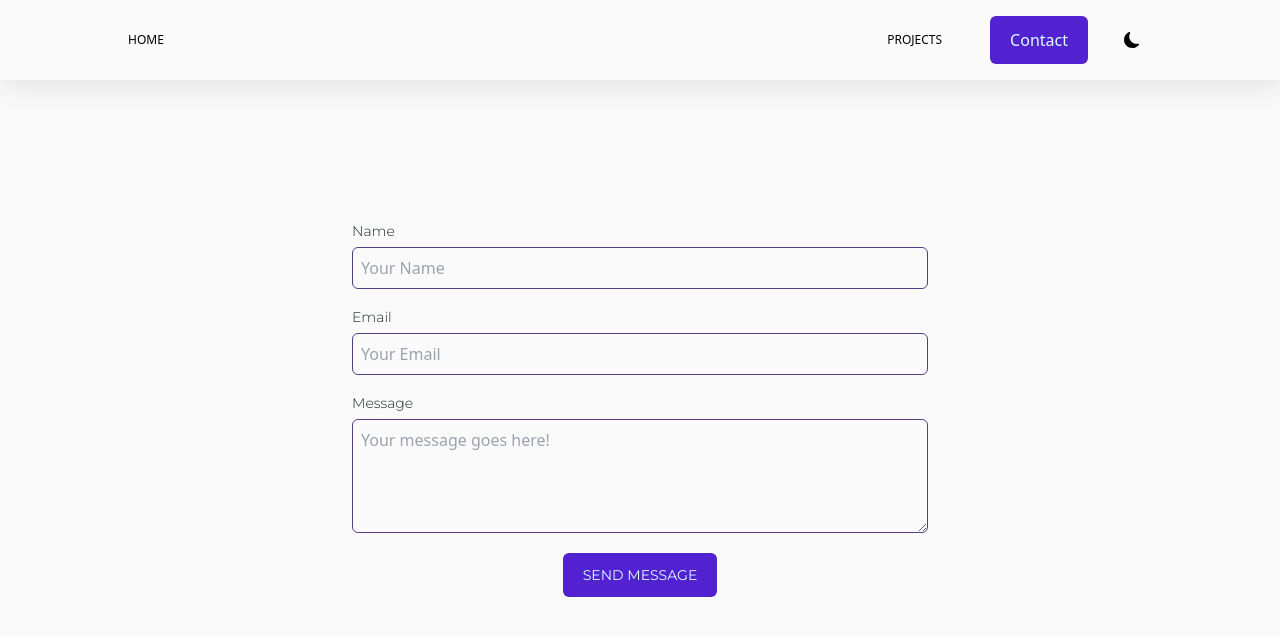
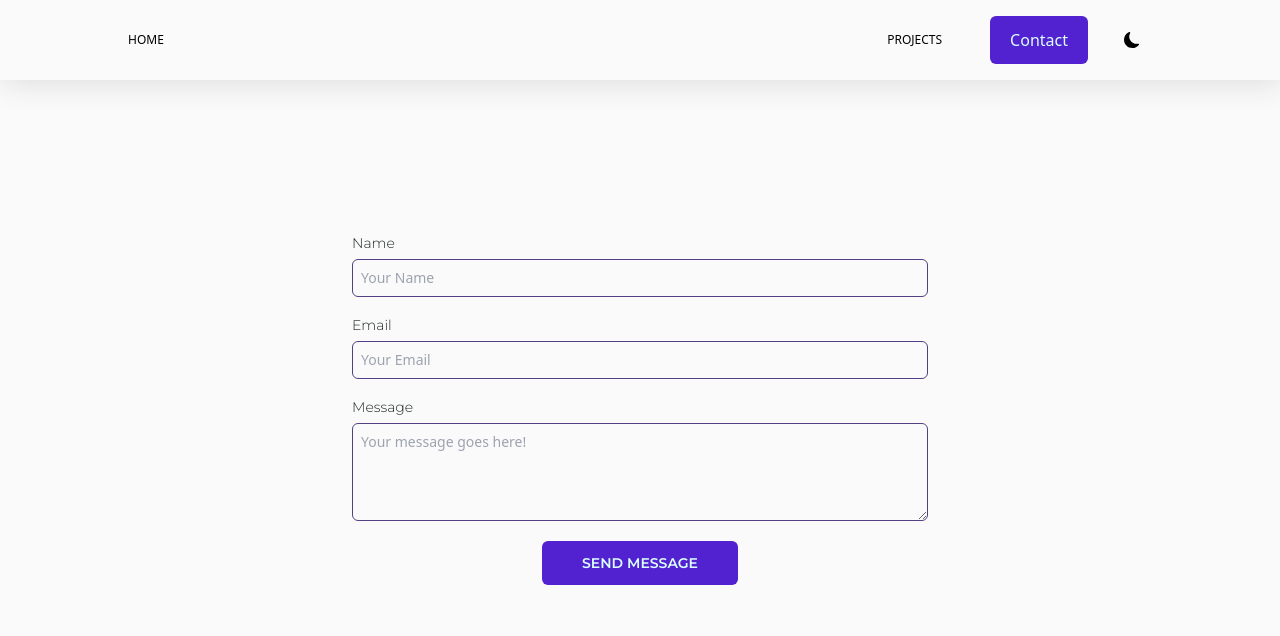
Before and after one commit to francociprian/example, a React (Create React App) app: page /contact in a window 1280 px wide. Shown: the top 636 px of the page. Built offline with nearby package versions, Linux system fonts and the light colour scheme.

Commit message:
Changing color theme

```diff
--- a/src/App.css
+++ b/src/App.css
@@ -4,3 +4,6 @@
     background-clip: text;
     text-fill-color: transparent;
 }
+
+/* background-image: linear-gradient(to right, #4AC29A 0%, #BDFFF3  51%, #4AC29A  100%); */
+/* background-image: linear-gradient(to right, #FFAFBD 0%, #ffc3a0  51%, #FFAFBD  100%); */
--- a/src/Pages/Contact.js
+++ b/src/Pages/Contact.js
@@ -22,7 +22,7 @@ const FormContact = () => {
           style={{transition: 'all 4s ease-in-out'}}
           method="post"
           action="">
-          <label htmlFor='name' className='mt-5 pb-2 font-light font-Montserrat text-[14px] leading-4 dark:text-textDark text-textLight'>Name</label>
+          <label htmlFor='name' className='mt-5 pb-2 font-light font-Montserrat text-[14px] leading-4 dark:text-white text-textLight'>Name</label>
           <input
             name="name"
             value={name}
@@ -30,16 +30,16 @@ const FormContact = () => {
             type="text"
             className="
               w-full bg-bgLight dark:bg-bgDark
-              dark:text-textDark text-textLight
-              rounded-md p-2
-              border border-[#534084] dark:border-textDark
-              outline-2 outline-purple-800 dark:outline-[#00F5A0]
-              focus:ring-2 focus:ring-purple-800 focus:dark:ring-1 focus:dark:ring-[#00F5A0]
+              dark:text-white text-textLight
+              text-sm rounded-md p-2
+              border border-[#534084] dark:border-gray-200
+              outline-2 outline-purple-800 dark:outline-[#FFAFBD]
+              focus:ring-2 focus:ring-purple-800 focus:dark:ring-1 focus:dark:ring-[#FFAFBD]
               "
             placeholder="Your Name"
             required
           />
-          <label htmlFor='email' className='mt-5 pb-2 font-light font-Montserrat text-[14px] leading-4 dark:text-textDark text-textLight'>Email</label>
+          <label htmlFor='email' className='mt-5 pb-2 font-light font-Montserrat text-[14px] leading-4 dark:text-white text-textLight'>Email</label>
           <input
             name="email"
             value={email}
@@ -47,30 +47,29 @@ const FormContact = () => {
             type="email"
             className="
               w-full bg-bgLight dark:bg-bgDark
-              dark:text-textDark text-textLight
-              rounded-md p-2
-              border border-[#534084] dark:border-textDark
-              outline-2 outline-purple-800 dark:outline-[#00F5A0]
-              focus:ring-2 focus:ring-purple-800 focus:dark:ring-[#00F5A0]
+              dark:text-white text-textLight
+              text-sm rounded-md p-2
+              border border-[#534084] dark:border-gray-200
+              outline-2 outline-purple-800 dark:outline-[#FFAFBD]
+              focus:ring-2 focus:ring-purple-800 focus:dark:ring-[#FFAFBD]
               "
             placeholder="Your Email"
             required
           />
-          <label htmlFor='message' className='mt-5 pb-2 font-light font-Montserrat text-[14px] leading-4 dark:text-textDark text-textLight'>Message</label>
+          <label htmlFor='message' className='mt-5 pb-2 font-light font-Montserrat text-[14px] leading-4 dark:text-white text-textLight'>Message</label>
           <textarea
             name="message"
             value={message}
             onChange={(e) => setMessage(e.target.value)}
             className="
               w-full bg-bgLight dark:bg-bgDark
-              dark:text-textDark text-textLight
-              rounded-md p-2
+              dark:text-white text-textLight
+              text-sm rounded-md p-2
               border border-[#534084]
-              dark:border-textDark
-              outline-2 outline-purple-800 dark:outline-[#00F5A0]
-              focus:ring-2 focus:ring-purple-800 focus:dark:ring-[#00F5A0]
+              dark:border-gray-200
+              outline-2 outline-purple-800 dark:outline-[#FFAFBD]
+              focus:ring-2 focus:ring-purple-800 focus:dark:ring-[#FFAFBD]
               "
-              // style={{ borderWidth: '2px', borderStyle: 'solid', borderImage: 'linear-gradient(to right , #00F5A0, #00D9F5) 1' }}
             placeholder="Your message goes here!"
             rows="4"
             required>
@@ -78,10 +77,10 @@ const FormContact = () => {
           <input
             type="submit"
             value="SEND MESSAGE"
-            className='self-center flex justify-center items-center mt-5 pt-3 pb-3 px-5 rounded-md
-            font-Montserrat font-normal text-sm
+            className='self-center flex justify-center items-center mt-5 pt-3 pb-3 px-10 rounded-md
+            font-Montserrat font-semibold text-sm
             bg-[#5222D0] text-[#DBFFFF] dark:text-[#252728]
-            dark:bg-gradient-to-r dark:from-[#00F5A0] dark:to-[#00D9F5]'
+            dark:bg-gradient-to-r dark:from-[#FFAFBD] dark:to-[#ffc3a0] '
             />
       </form>
     </div>
--- a/src/Pages/HeroProjects.js
+++ b/src/Pages/HeroProjects.js
@@ -5,7 +5,13 @@ import { motion, AnimatePresence } from "framer-motion";
 
 const TechnologiesProjects = ({title}) => {
   return (
-    <p className='py-2 px-4 rounded-md bg-[#5222D0] text-[#DBFFFF] dark:bg-gradient-to-r dark:from-[#00F5A0] dark:to-[#00D9F5] dark:text-[#252728]'>{title}</p>
+    <p className='
+      py-2 px-4 rounded-md
+      text-[#DBFFFF] dark:text-[#252728]
+      bg-[#5222D0] dark:bg-gradient-to-r dark:from-[#FFAFBD] dark:to-[#ffc3a0] '
+    >
+      {title}
+    </p>
   )
 };
 
@@ -46,7 +52,7 @@ export default function Projects() {
         animate={{ opacity: 1 }}
         transition={transition}
       >
-        <div className='max-w-6xl mx-auto text-[#1F2626] dark:text-[#BDEBEA]'>
+        <div className='max-w-6xl mx-auto text-[#1F2626] dark:text-gray-100'>
           <h1 className='tracking-wider pt-32 text-2xl pl-4'>Projects</h1>
           <div className='grid grid-cols-1 gap-10 my-12 px-8 sm:my-28 sm:grid-cols-2 sm:px-4 '>
             <CardProjects />
--- a/src/components/AboutMe.js
+++ b/src/components/AboutMe.js
@@ -2,7 +2,7 @@ import React from 'react'
 
 export default function AboutMe() {
   return (
-    <div className='max-w-6xl mx-auto text-[#1F2626] dark:text-[#BDEBEA]'>
+    <div className='max-w-6xl mx-auto text-[#1F2626] dark:text-gray-100'>
       <h1 className='tracking-wider text-2xl pl-4 mb-16'>About me</h1>
       <div className='mx-4'>
         <p className='px-4 tracking-wider text-lg font-thin '>Looking to improve the overall quality of the product through a design thinking approach. Lorem, ipsum dolor sit amet consectetur adipisicing elit. Eos, quae corporis nesciunt aspernatur sapiente magnam. Lorem ipsum dolor sit amet consectetur adipisicing elit. The long barrow was built on land previously inhabited in the Mesolithic period. It consisted of a sub-rectangular earthen tumulus, estimated to have been 15 metres (50 feet) in length, with a chamber built from sarsen megaliths on its eastern end. Both inhumed and cremated human remains were placed within this chamber during the Neolithic period, representing at least nine or ten individuals.</p>
--- a/src/components/Button.js
+++ b/src/components/Button.js
@@ -4,11 +4,14 @@ import { Link } from 'react-router-dom'
 export default function Button({name, to}) {
   return (
     <Link to={to}
-        className='flex justify-center items-center pt-3 pb-3 px-5 rounded-md
-        bg-[#5222D0] text-[#DBFFFF]
-        dark:bg-gradient-to-r dark:from-[#00F5A0] dark:to-[#00D9F5] dark:text-[#252728]'
+      className='
+        flex justify-center items-center pt-3 pb-3 px-5 rounded-md
+        bg-[#5222D0]
+        dark:bg-gradient-to-r dark:from-[#FFAFBD] dark:to-[#ffc3a0]
+        text-[#DBFFFF] dark:text-[#1F2626]
+      '
     >
-        {name}
+      {name}
     </Link>
   )
 }
--- a/src/components/Footer.js
+++ b/src/components/Footer.js
@@ -4,7 +4,7 @@ import { SiGmail, SiLinkedin, SiGithub } from "react-icons/si";
 
 export default function Footer() {
   return (
-    <div className='my-10 text-[#1F2626] dark:text-[#DBFFFF] text-center max-w-sm mx-auto'>
+    <div className='my-10 text-[#1F2626] dark:text-gray-100 text-center max-w-sm mx-auto'>
       <div className='py-10 '>
         <ul  className='flex justify-evenly md:justify-between items-center'>
           <li>
@@ -12,7 +12,7 @@ export default function Footer() {
               href='https://gmail.com/'
               className='flex flex-col items-center justify-center text-base md:text-xl'
               >
-              <SiGmail className='text-[#5222D0] dark:text-[#00F5A0] text-3xl' />
+              <SiGmail className='text-[#5222D0] dark:text-white text-3xl' />
               <span className='hidden md:block md:pt-2 text-xs'>GMAIL</span>
             </a>
           </li>
@@ -21,7 +21,7 @@ export default function Footer() {
               href='https://www.linkedin.com/'
               className='flex flex-col items-center justify-center'
             >
-              <SiLinkedin className='text-[#5222D0] dark:text-[#00F5A0] text-3xl' />
+              <SiLinkedin className='text-[#5222D0] dark:text-white text-3xl' />
               <span className='hidden md:block md:pt-2 text-xs'>LINKEDIN</span>
             </a>
           </li>
@@ -30,7 +30,7 @@ export default function Footer() {
               href='https://github.com/'
               className='flex flex-col items-center justify-center'
             >
-              <SiGithub className='text-[#5222D0] dark:text-[#00F5A0] text-3xl' />
+              <SiGithub className='text-[#5222D0] dark:text-white text-3xl' />
               <span className='hidden md:block md:pt-2 text-xs'>GITHUB</span>
             </a>
           </li>
--- a/src/components/Projects.js
+++ b/src/components/Projects.js
@@ -5,7 +5,13 @@ import Button from './Button';
 
 const TechnologiesProjects = ({title}) => {
   return (
-    <p className='py-2 px-4 rounded-md bg-[#5222D0] text-[#DBFFFF] dark:bg-gradient-to-r dark:from-[#00F5A0] dark:to-[#00D9F5] dark:text-[#252728]'>{title}</p>
+    <p className='
+      py-2 px-4 rounded-md
+      text-[#DBFFFF] dark:text-[#252728]
+      bg-[#5222D0] dark:bg-gradient-to-r dark:from-[#FFAFBD] dark:to-[#ffc3a0] '
+    >
+      {title}
+    </p>
   )
 };
 
@@ -29,7 +35,7 @@ const CardProjects = () => {
 
 export default function Projects() {
   return (
-    <div className='max-w-6xl mx-auto text-[#1F2626] dark:text-[#BDEBEA] my-32'>
+    <div className='max-w-6xl mx-auto text-[#1F2626] dark:text-gray-100 my-32'>
       <h1 className='tracking-wider text-2xl mb-20 pl-4'>Projects</h1>
       <div className='grid grid-cols-1 gap-7 my-8 px-8 sm:grid-cols-2 sm:my-10 sm:px-4'>
         <CardProjects />
--- a/src/components/Skills.js
+++ b/src/components/Skills.js
@@ -67,7 +67,7 @@ const data = [
 
 export default function Skills() {
   return (
-    <div className='max-w-6xl mx-auto text-[#1F2626] dark:text-[#BDEBEA] my-40 '>
+    <div className='max-w-6xl mx-auto text-[#1F2626] dark:text-gray-100 my-40 '>
       <h1 className='tracking-wider text-2xl mb-24 pl-4'>Skills</h1>
       <div className='grid grid-cols-3 sm:grid-cols-4 gap-10'>
         {data.map((items, index) => {
```
Also changed, not shown: src/components/Hero.js (+13 -8 lines), src/assets/hero/HeroDark.png (added), src/assets/hero/HeroLight.png (added).
